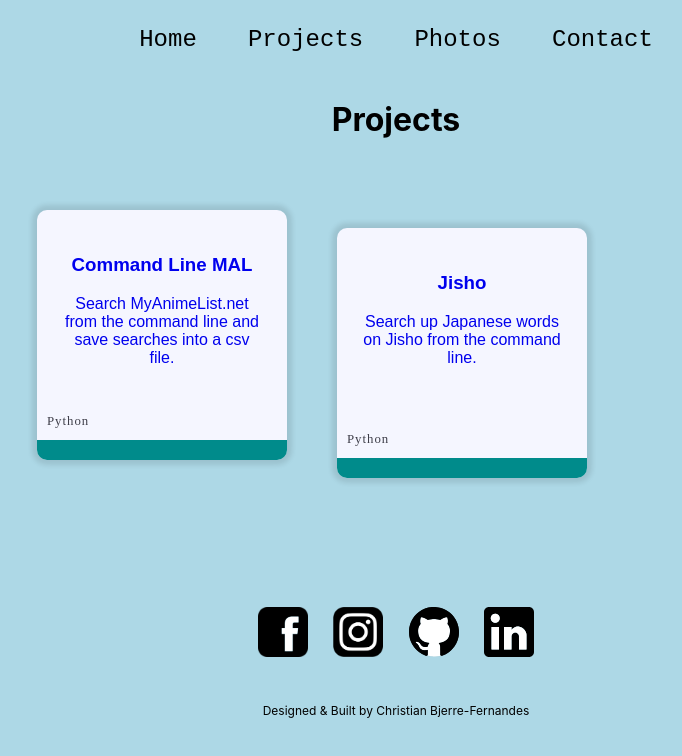
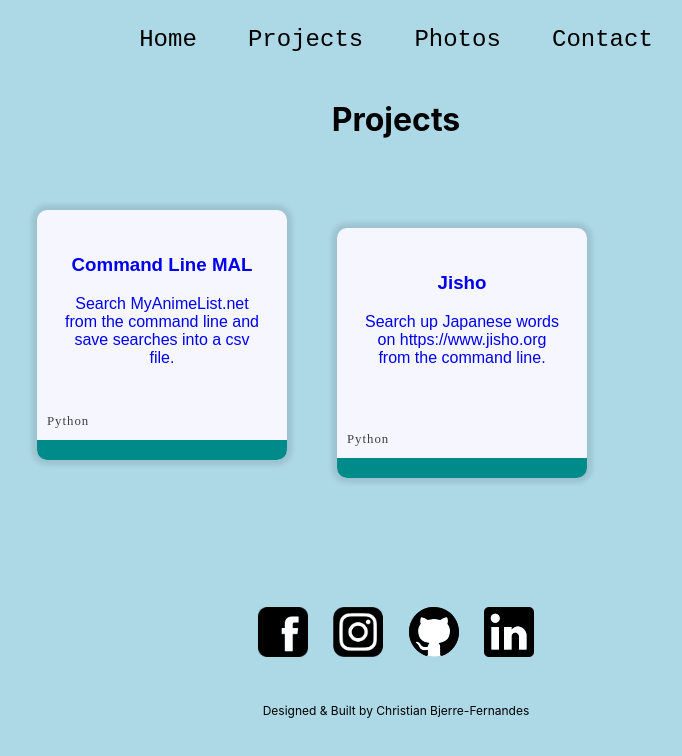
Before and after one commit to chrisfernandes18/my-app, a React (Create React App) app: page /projects in a window 1280 px wide. Shown: the top 756 px of the page, without its empty margins (244-926 px from the left). Built offline with nearby package versions, Linux system fonts and the light colour scheme.

Commit message:
edited newe project jisho

```diff
--- a/src/Projects.js
+++ b/src/Projects.js
@@ -21,7 +21,7 @@
                 <a href="https://github.com/chrisfernandes18/Jisho" target="blank_" rel="noopener noreferrer">
                     <div className="card-container">
                         <h3>Jisho</h3>
-                        <p>Search up Japanese words on Jisho from the command line.</p>
+                        <p>Search up Japanese words on https://www.jisho.org from the command line.</p>
                         <div className="tech-container">
                             <hl>
                                 Python
```
